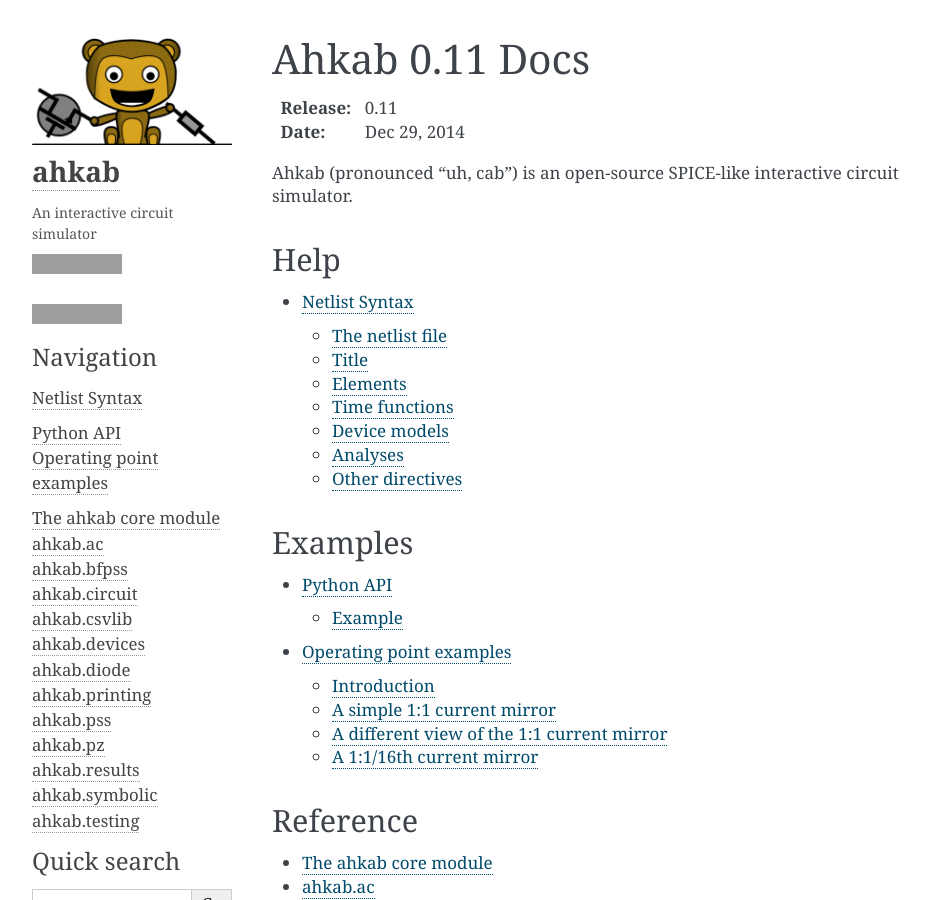
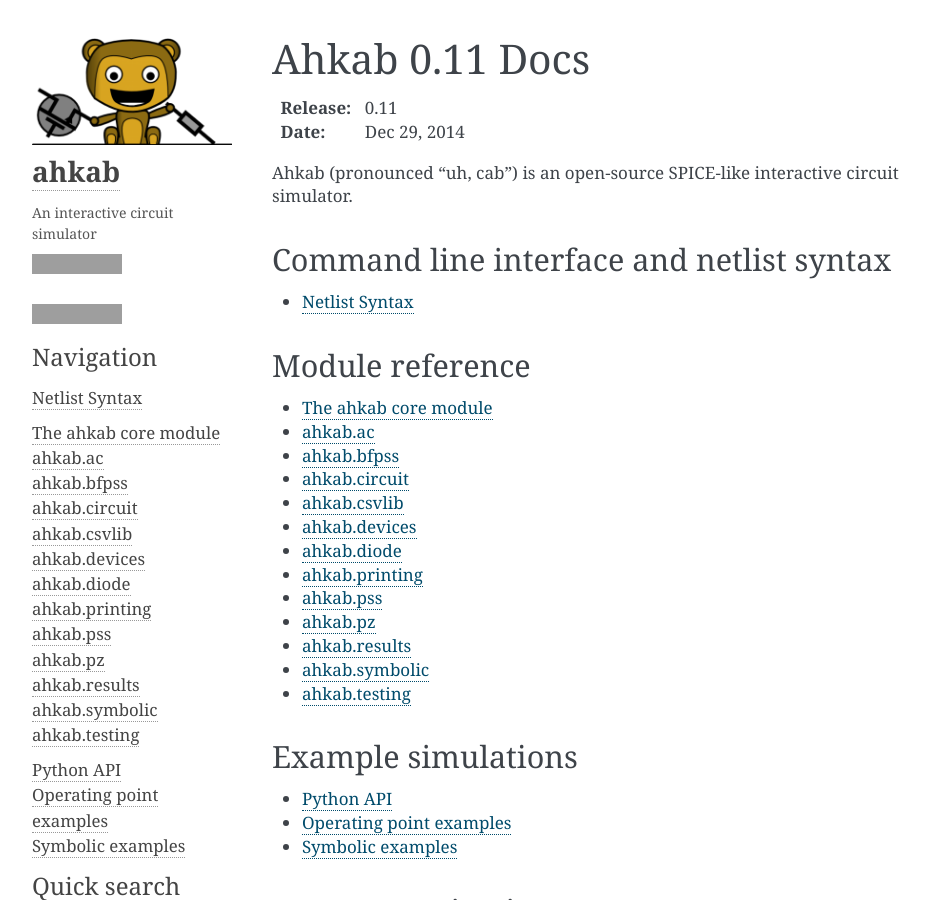
Before and after one commit to ahkab/ahkab, a Sphinx documentation site: the page built from doc/index.rst, in a window 1280 px wide and 900 px high, cut to the strip 0-900 px from the top of the window. Shown: the whole strip, without its empty margins (148-1076 px from the left). Built offline with Sphinx 7.4.7, drawn with Linux system fonts in a browser that asks for light colours; grey boxes are pictures that could not be loaded.

Commit message:
DOC: reorder TOC and add symbolic examples page.

```diff
--- a/doc/index.rst
+++ b/doc/index.rst
@@ -6,26 +6,17 @@ Ahkab |release| Docs
 
 Ahkab (pronounced "uh, cab") is an open-source SPICE-like interactive circuit simulator.
 
-Help
-----
+Command line interface and netlist syntax
+-----------------------------------------
 
 .. toctree::
-   :maxdepth: 2
+   :maxdepth: 1
 
    help/Netlist-Syntax
 
-Examples
---------
 
-.. toctree::
-   :maxdepth: 2
-
-   examples/Python_API
-   examples/OP_simulation
-
-
-Reference
----------
+Module reference
+----------------
 
 .. toctree::
    :maxdepth: 1
@@ -43,6 +34,16 @@ Reference
    results
    symbolic
    testing
+
+Example simulations
+-------------------
+
+.. toctree::
+   :maxdepth: 1
+
+   examples/Python_API
+   examples/OP_simulation
+   examples/Symbolic-simulation
 
 Documentation in progress
 -------------------------
```
